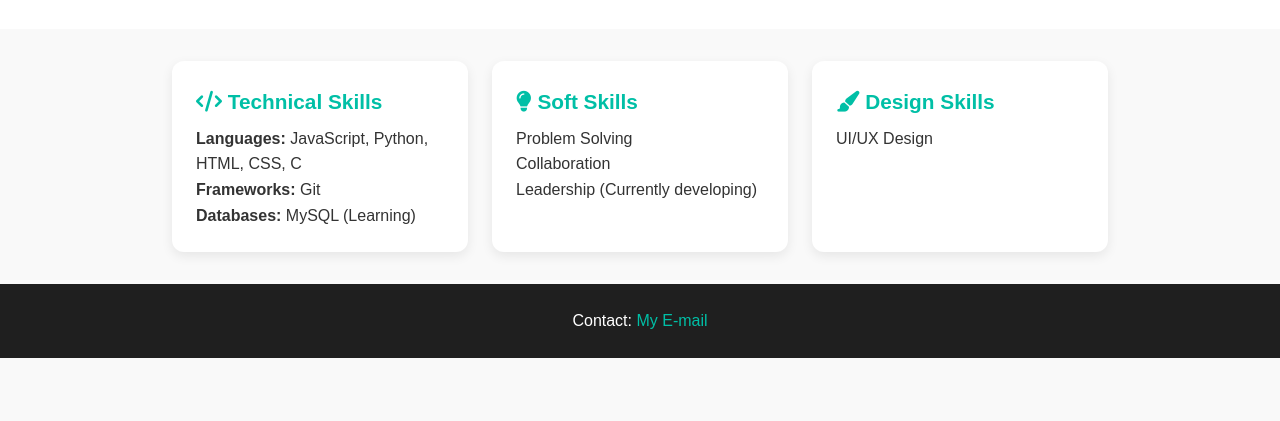
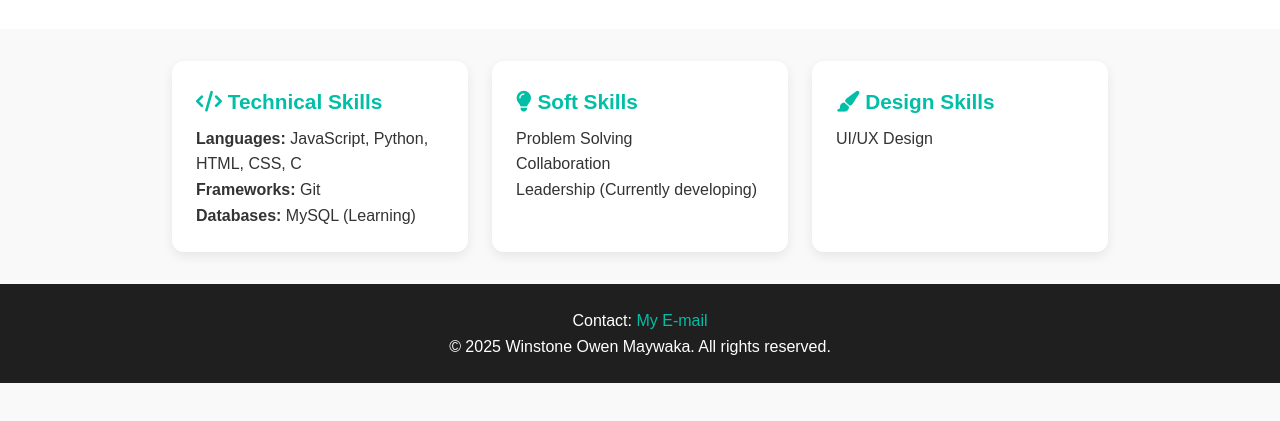
Before and after one commit to Winstone-owen/portfolio, a plain HTML site: page about.html in a window 1280 px wide. Shown: the part 211-632 px from the top of the page. Drawn offline with Linux system fonts and the light colour scheme.

Commit message:
All rights reserved

```diff
--- a/about.html
+++ b/about.html
@@ -44,6 +44,7 @@
 
     <footer>
         <p>Contact: <a href="mailto:maywakaowen@gmail.com">My E-mail</a></p>
+        <p>© 2025 Winstone Owen Maywaka. All rights reserved.</p>
     </footer>
 </body>
 </html>
```
Also changed, not shown: contacts.html (+1 -1 lines), index.html (+1 -0 lines), projects.html (+1 -0 lines).
